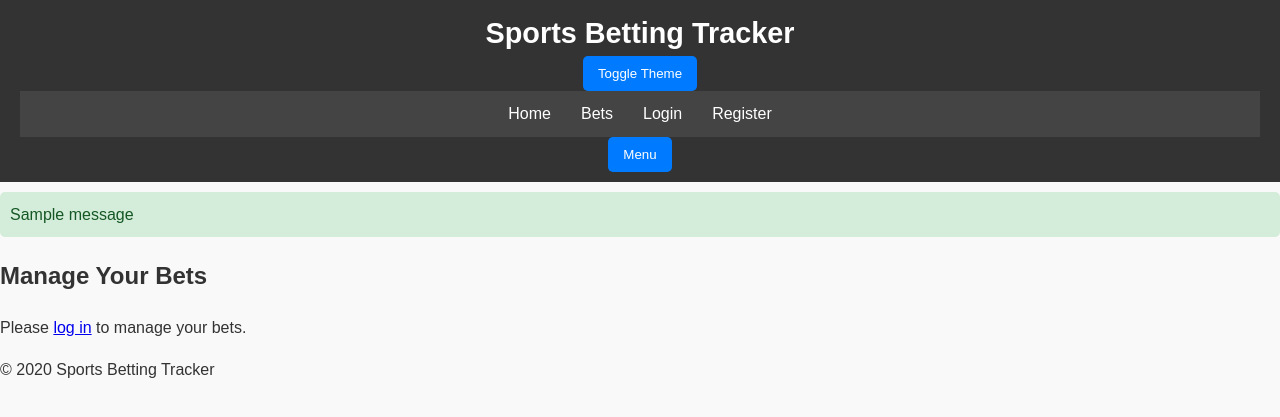
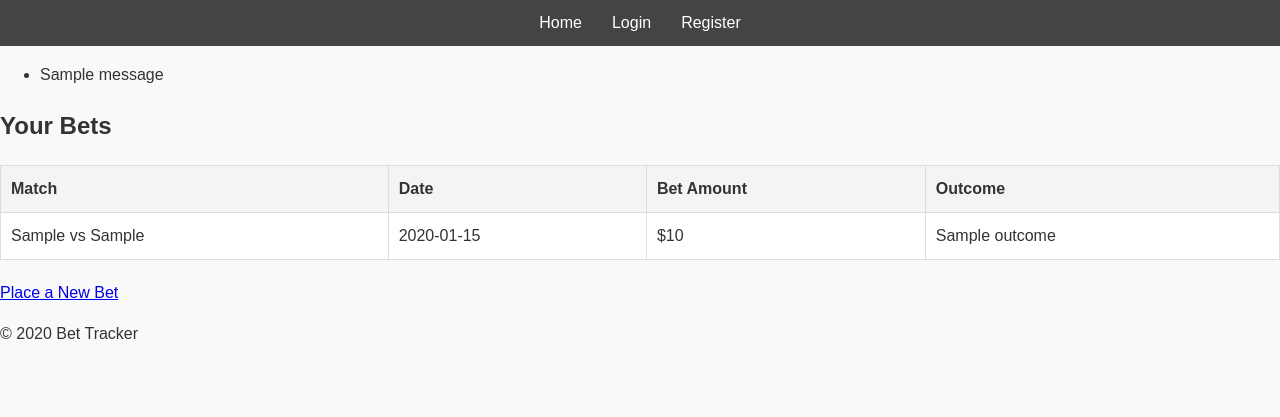
Before and after one commit to Moody24/sports_betting_tracker, a Python web app: template app/templates/bets.html in a window 1280 px wide. Shown: the top 417 px of the page. Run offline with Jinja, Linux system fonts and the light colour scheme; the template is opened without the code that fills it: most values are stand-ins (such as "Sample title", 1, 10 or a date in 2020); one stand-in notice (Sample message) is shown.

Commit message:
full hall of updates and restructure

```diff
--- a/app/templates/base.html
+++ b/app/templates/base.html
@@ -3,46 +3,42 @@
 <head>
     <meta charset="UTF-8">
     <meta name="viewport" content="width=device-width, initial-scale=1.0">
-    <title>{% block title %}Sports Betting Tracker{% endblock %}</title>
+    <title>{% block title %}Bet Tracker{% endblock %}</title>
     <link rel="stylesheet" href="{{ url_for('static', filename='css/styles.css') }}">
-    <script src="{{ url_for('static', filename='js/script.js') }}" defer></script>
 </head>
 <body>
-    <header>
-        <h1>Sports Betting Tracker</h1>
-        <button id="theme-switch">Toggle Theme</button>
+
     <nav>
-            <ul id="navbar-menu">
+        <ul>
             <li><a href="{{ url_for('main.home') }}">Home</a></li>
-                <li><a href="{{ url_for('main.manage_bets') }}">Bets</a></li>
             {% if current_user.is_authenticated %}
-                    <li><a href="{{ url_for('main.logout') }}">Logout</a></li>
+                <li><a href="{{ url_for('bet.place_bet') }}">Place Bet</a></li>
+                <li><a href="{{ url_for('bet.view_bets') }}">My Bets</a></li>
+                <li><a href="{{ url_for('auth.logout') }}">Logout</a></li>
             {% else %}
-                    <li><a href="{{ url_for('main.login') }}">Login</a></li>
-                    <li><a href="{{ url_for('main.register') }}">Register</a></li>
+                <li><a href="{{ url_for('auth.login') }}">Login</a></li>
+                <li><a href="{{ url_for('auth.register') }}">Register</a></li>
             {% endif %}
         </ul>
-            <button id="navbar-toggle">Menu</button>
     </nav>
-    </header>
 
-    <main>
-        <!-- Flash Messages -->
-        {% with messages = get_flashed_messages(with_categories=True) %}
+    <div class="container">
+        {% with messages = get_flashed_messages(with_categories=true) %}
             {% if messages %}
+                <ul class="flashes">
                     {% for category, message in messages %}
-                    <div class="alert alert-{{ category }}">{{ message }}</div>
+                        <li class="{{ category }}">{{ message }}</li>
                     {% endfor %}
+                </ul>
             {% endif %}
         {% endwith %}
 
-        <!-- Dynamic Content -->
-        {% block content %}
-        {% endblock %}
-    </main>
+        {% block content %}{% endblock %}
+    </div>
 
     <footer>
-        <p>&copy; {{ current_year }} Sports Betting Tracker</p>
+        <p>&copy; {{ current_year }} Bet Tracker</p>
     </footer>
+
 </body>
 </html>
--- a/app/templates/bets.html
+++ b/app/templates/bets.html
@@ -1,57 +1,26 @@
 {% extends "base.html" %}
+
+{% block title %}My Bets - Bet Tracker{% endblock %}
+
 {% block content %}
-<h2>Manage Your Bets</h2>
+<h2>Your Bets</h2>
 
-{% if current_user.is_authenticated %}
-    <h3>Place a New Bet</h3>
-    <form method="POST">
-        {{ form.hidden_tag() }}
-        <div>
-            <label for="match_id">Match:</label>
-            {{ form.match_id(class="form-control") }}
-        </div>
-        <div>
-            <label for="bet_amount">Bet Amount:</label>
-            {{ form.bet_amount(class="form-control") }}
-        </div>
-        <div>
-            <label for="outcome">Outcome:</label>
-            {{ form.outcome(class="form-control") }}
-        </div>
-        <button type="submit" class="btn">Place Bet</button>
-    </form>
-
-    <h3>Your Bets</h3>
-    {% if bets %}
-        <table>
-            <thead>
+<table border="1">
     <tr>
         <th>Match</th>
+        <th>Date</th>
         <th>Bet Amount</th>
         <th>Outcome</th>
-                    <th>Actions</th>
     </tr>
-            </thead>
-            <tbody>
     {% for bet in bets %}
     <tr>
-                    <td>{{ bet.match.team_a }} vs {{ bet.match.team_b }}</td>
+        <td>{{ bet.team_a }} vs {{ bet.team_b }}</td>
+        <td>{{ bet.match_date.strftime('%Y-%m-%d') }}</td>
         <td>${{ bet.bet_amount }}</td>
         <td>{{ bet.outcome }}</td>
-                    <td>
-                        <a href="{{ url_for('main.edit_bet', bet_id=bet.id) }}">Edit</a> |
-                        <form method="POST" action="{{ url_for('main.delete_bet', bet_id=bet.id) }}" style="display:inline;">
-                            <button type="submit" onclick="return confirm('Are you sure you want to delete this bet?')">Delete</button>
-                        </form>
-                    </td>
     </tr>
     {% endfor %}
-            </tbody>
 </table>
-    {% else %}
-        <p>You haven't placed any bets yet. Start by placing one above!</p>
-    {% endif %}
-{% else %}
-    <p>Please <a href="{{ url_for('main.login') }}">log in</a> to manage your bets.</p>
-{% endif %}
+
+<a href="{{ url_for('bet.place_bet') }}" class="btn">Place a New Bet</a>
 {% endblock %}
```
Also changed, not shown: app/templates/home.html (+9 -5 lines), app/templates/login.html (+16 -12 lines), app/templates/register.html (+20 -17 lines). Lines whose indentation alone changed are shown as unchanged.
